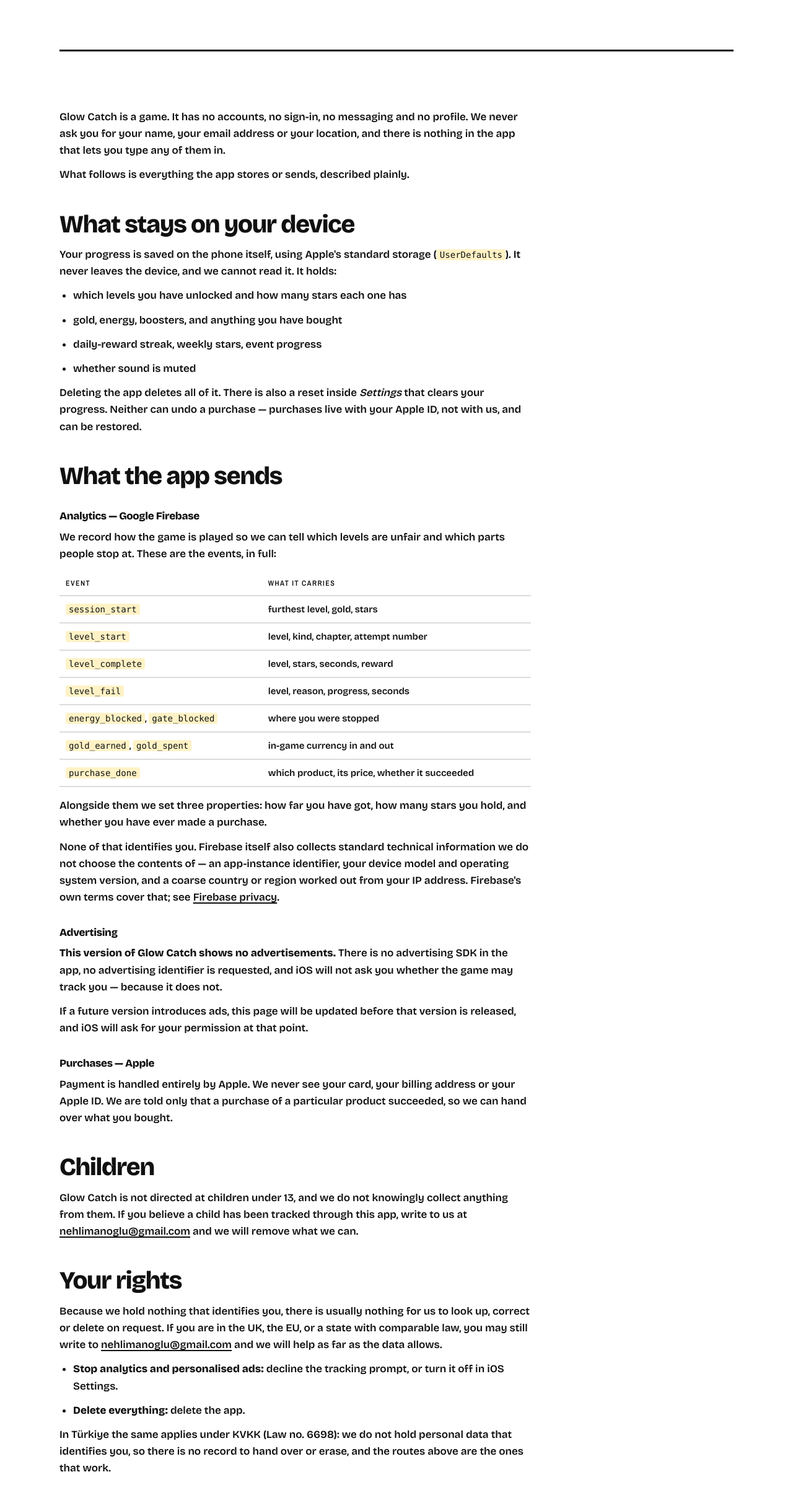
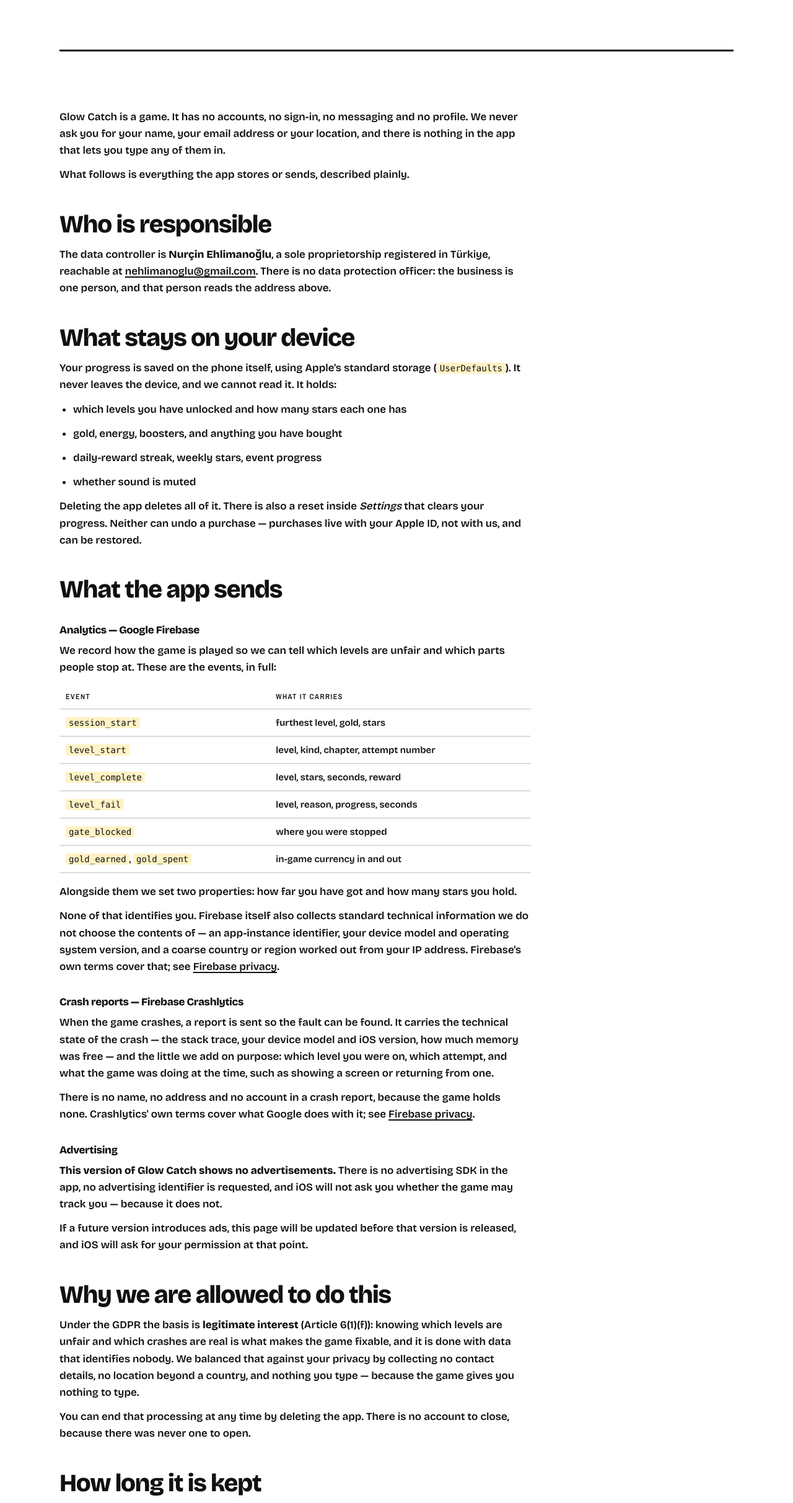
Before and after one commit to nehlimanoglu/glow-catch, an Astro site: page /privacy-policy in a window 1280 px wide. Shown: the part 363-2788 px from the top of the page at 62% size. Built offline with nearby package versions, Linux system fonts and the light colour scheme; Astro itself is replaced by a stand-in of ours.

Commit message:
Privacy policy: controller, legal basis, retention, transfers, complaint rights; Crashlytics added, purchases removed

```diff
--- a/src/pages/privacy-policy.astro
+++ b/src/pages/privacy-policy.astro
@@ -1,7 +1,9 @@
 ---
 import Base from '../layouts/Base.astro';
 ---
-<Base title="Privacy Policy — Glow Catch" description="Everything Glow Catch stores or sends, listed event by event." current="privacy">
+<Base title="Privacy Policy — Glow Catch"
+      description="Everything Glow Catch stores or sends, listed event by event."
+      current="privacy">
 
   <section>
     <p class="kicker">Glow Catch · Privacy Policy</p>
@@ -17,6 +19,15 @@
 </p>
 <p>
   What follows is everything the app stores or sends, described plainly.
+</p>
+
+<h2>Who is responsible</h2>
+<p>
+  The data controller is <strong>Nurçin Ehlimanoğlu</strong>, a sole
+  proprietorship registered in Türkiye, reachable at
+  <a href="mailto:nehlimanoglu@gmail.com">nehlimanoglu@gmail.com</a>. There is
+  no data protection officer: the business is one person, and that person reads
+  the address above.
 </p>
 
 <h2>What stays on your device</h2>
@@ -50,13 +61,12 @@
   <tr><td><code>level_start</code></td><td>level, kind, chapter, attempt number</td></tr>
   <tr><td><code>level_complete</code></td><td>level, stars, seconds, reward</td></tr>
   <tr><td><code>level_fail</code></td><td>level, reason, progress, seconds</td></tr>
-  <tr><td><code>energy_blocked</code>, <code>gate_blocked</code></td><td>where you were stopped</td></tr>
+  <tr><td><code>gate_blocked</code></td><td>where you were stopped</td></tr>
   <tr><td><code>gold_earned</code>, <code>gold_spent</code></td><td>in-game currency in and out</td></tr>
-  <tr><td><code>purchase_done</code></td><td>which product, its price, whether it succeeded</td></tr>
 </table>
 <p>
-  Alongside them we set three properties: how far you have got, how many stars
-  you hold, and whether you have ever made a purchase.
+  Alongside them we set two properties: how far you have got and how many stars
+  you hold.
 </p>
 <p>
   None of that identifies you. Firebase itself also collects standard technical
@@ -64,6 +74,20 @@
   your device model and operating system version, and a coarse country or region
   worked out from your IP address. Firebase's own terms cover that;
   see <a href="https://firebase.google.com/support/privacy">Firebase privacy</a>.
+</p>
+
+<h3>Crash reports — Firebase Crashlytics</h3>
+<p>
+  When the game crashes, a report is sent so the fault can be found. It carries
+  the technical state of the crash — the stack trace, your device model and
+  iOS version, how much memory was free — and the little we add on purpose:
+  which level you were on, which attempt, and what the game was doing at the
+  time, such as showing a screen or returning from one.
+</p>
+<p>
+  There is no name, no address and no account in a crash report, because the
+  game holds none. Crashlytics' own terms cover what Google does with it; see
+  <a href="https://firebase.google.com/support/privacy">Firebase privacy</a>.
 </p>
 
 <h3>Advertising</h3>
@@ -77,11 +101,36 @@
   version is released, and iOS will ask for your permission at that point.
 </p>
 
-<h3>Purchases — Apple</h3>
+<h2>Why we are allowed to do this</h2>
 <p>
-  Payment is handled entirely by Apple. We never see your card, your billing
-  address or your Apple ID. We are told only that a purchase of a particular
-  product succeeded, so we can hand over what you bought.
+  Under the GDPR the basis is <strong>legitimate interest</strong> (Article
+  6(1)(f)): knowing which levels are unfair and which crashes are real is what
+  makes the game fixable, and it is done with data that identifies nobody. We
+  balanced that against your privacy by collecting no contact details, no
+  location beyond a country, and nothing you type — because the game gives you
+  nothing to type.
+</p>
+<p>
+  You can end that processing at any time by deleting the app. There is no
+  account to close, because there was never one to open.
+</p>
+
+<h2>How long it is kept</h2>
+<p>
+  Analytics events are held for the retention period set on the Firebase
+  project, after which Google deletes them. Crash reports are kept by
+  Crashlytics for around 90 days and then removed. Nothing is archived
+  elsewhere, and none of it is ever sold, rented, or shared for advertising.
+</p>
+
+<h2>Where it goes</h2>
+<p>
+  Both services are run by Google, so the data leaves Türkiye and the EEA and is
+  processed in the United States and other countries where Google operates.
+  Google covers those transfers with the European Commission's standard
+  contractual clauses and its own certification under the EU–US Data Privacy
+  Framework; their terms are at
+  <a href="https://firebase.google.com/support/privacy">Firebase privacy</a>.
 </p>
 
 <h2>Children</h2>
@@ -100,14 +149,20 @@
   will help as far as the data allows.
 </p>
 <ul>
-  <li><strong>Stop analytics and personalised ads:</strong> decline the tracking
-      prompt, or turn it off in iOS Settings.</li>
+  <li><strong>Stop analytics:</strong> delete the app. There is no in-game
+      switch, because there is nothing switchable left once the app is gone.</li>
   <li><strong>Delete everything:</strong> delete the app.</li>
 </ul>
 <p>
   In Türkiye the same applies under KVKK (Law no. 6698): we do not hold personal
   data that identifies you, so there is no record to hand over or erase, and the
   routes above are the ones that work.
+</p>
+<p>
+  If you think we have handled this badly, you can complain to a regulator
+  without going through us first: your national data protection authority in the
+  EEA, the Information Commissioner's Office in the UK, or the Kişisel Verileri
+  Koruma Kurumu in Türkiye.
 </p>
 
 <h2>Changes</h2>
```
